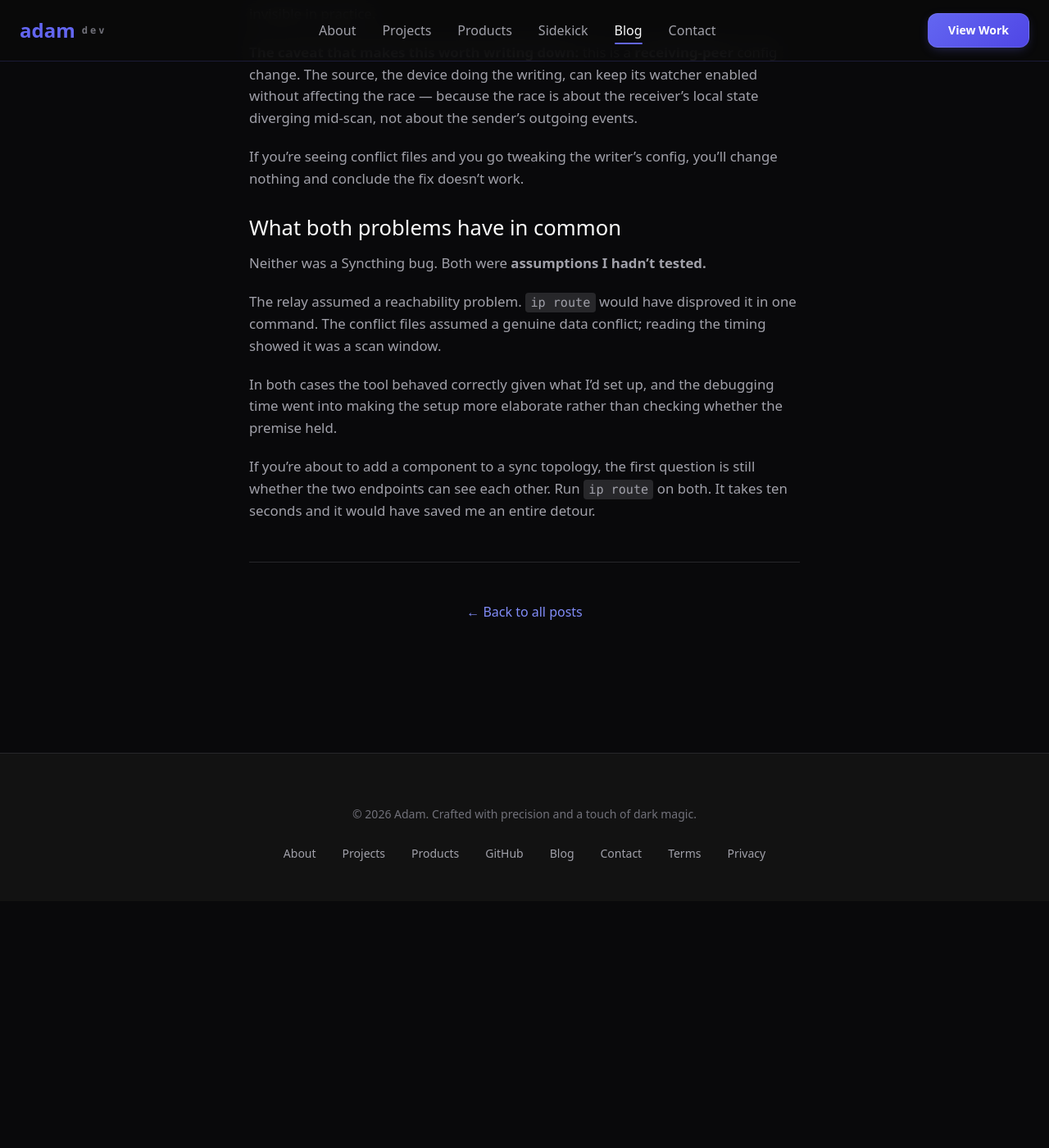
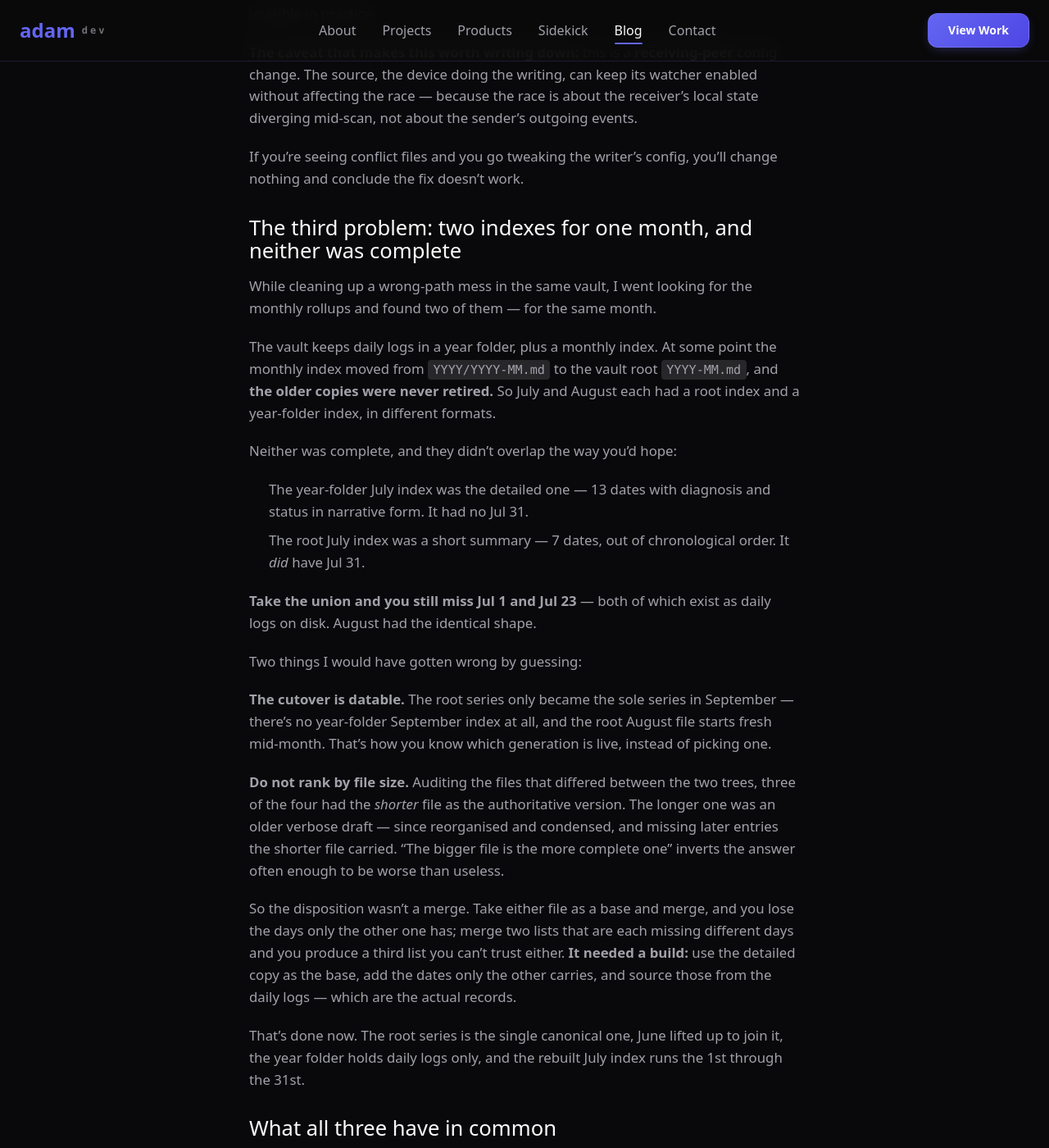
Before and after one commit to slashadams/Dev-Adam.com, a Jekyll site: the page built from _posts/2026-11-06-syncthing-relay-that-wasnt-needed.md, in a window 1280 px wide and 1400 px high, scrolled down 2883 px. Shown: the whole window at 82% size. Built offline with Jekyll 4.4.1, drawn with Linux system fonts in a browser that asks for light colours; nearby versions of some CDN libraries; before the commit the page ends 3982 px from its top, so only the background shows below that; some of the changed text lies outside the part shown.

Commit message:
content: queue three posts and fold vault index material
- Add 2026-11-16 "The Directory That Made the Bug Look Canonical"
- Add 2026-11-18 "Two Agents, Two Confident Wrong Answers"
- Add 2026-11-20 "My Sessions Stopped Ending, and Nothing Told Me for 43 Days"
- Retitle 2026-11-06 to "Three File-Sync Problems, and None of Them Were
  the Tool's Fault" and fold in the dual-generation monthly index material
  (root vs year-folder indexes, neither complete, build not merge)
- Redact real internal addressing from published 2026-06-04 and queued
  2026-11-10 (substituted with documentation-range equivalents)

```diff
--- a/_posts/2026-11-06-syncthing-relay-that-wasnt-needed.md
+++ b/_posts/2026-11-06-syncthing-relay-that-wasnt-needed.md
@@ -1,7 +1,7 @@
 ---
 layout: post
-title: "I Added a Syncthing Relay to Solve a Problem That Did Not Exist"
-subtitle: "And then spent a while tuning it, before discovering that the two devices could already talk to each other directly. Plus the debounce race that generates conflict files out of perfectly normal write bursts."
+title: "Three File-Sync Problems, and None of Them Were the Tool's Fault"
+subtitle: "An unnecessary relay, a debounce race that fabricates conflicts out of normal write bursts, and a vault that had grown two incomplete indexes for the same month."
 date: 2026-11-06 00:01:00 -05:00
 tags: [syncthing, homelab, file-sync, self-hosting, networking, debugging]
 ---
@@ -77,12 +77,35 @@ With the watcher off, `rescanIntervalS="60"` catches up on its own. Source-side
 
 If you're seeing conflict files and you go tweaking the writer's config, you'll change nothing and conclude the fix doesn't work.
 
-## What both problems have in common
+## The third problem: two indexes for one month, and neither was complete
 
-Neither was a Syncthing bug. Both were **assumptions I hadn't tested.**
+While cleaning up a wrong-path mess in the same vault, I went looking for the monthly rollups and found two of them — for the same month.
 
-The relay assumed a reachability problem. `ip route` would have disproved it in one command. The conflict files assumed a genuine data conflict; reading the timing showed it was a scan window.
+The vault keeps daily logs in a year folder, plus a monthly index. At some point the monthly index moved from `YYYY/YYYY-MM.md` to the vault root `YYYY-MM.md`, and **the older copies were never retired.** So July and August each had a root index and a year-folder index, in different formats.
 
-In both cases the tool behaved correctly given what I'd set up, and the debugging time went into making the setup more elaborate rather than checking whether the premise held.
+Neither was complete, and they didn't overlap the way you'd hope:
+
+- The year-folder July index was the detailed one — 13 dates with diagnosis and status in narrative form. It had no Jul 31.
+- The root July index was a short summary — 7 dates, out of chronological order. It *did* have Jul 31.
+
+**Take the union and you still miss Jul 1 and Jul 23** — both of which exist as daily logs on disk. August had the identical shape.
+
+Two things I would have gotten wrong by guessing:
+
+**The cutover is datable.** The root series only became the sole series in September — there's no year-folder September index at all, and the root August file starts fresh mid-month. That's how you know which generation is live, instead of picking one.
+
+**Do not rank by file size.** Auditing the files that differed between the two trees, three of the four had the *shorter* file as the authoritative version. The longer one was an older verbose draft — since reorganised and condensed, and missing later entries the shorter file carried. "The bigger file is the more complete one" inverts the answer often enough to be worse than useless.
+
+So the disposition wasn't a merge. Take either file as a base and merge, and you lose the days only the other one has; merge two lists that are each missing different days and you produce a third list you can't trust either. **It needed a build:** use the detailed copy as the base, add the dates only the other carries, and source those from the daily logs — which are the actual records.
+
+That's done now. The root series is the single canonical one, June lifted up to join it, the year folder holds daily logs only, and the rebuilt July index runs the 1st through the 31st.
+
+## What all three have in common
+
+None of this was a Syncthing bug, or a tool bug at all. All three were **assumptions I hadn't tested.**
+
+The relay assumed a reachability problem. `ip route` would have disproved it in one command. The conflict files assumed a genuine data conflict; reading the timing showed it was a scan window. The duplicate indexes assumed a merge was the fix; measuring them showed neither was complete enough to merge.
+
+In all three cases the tool behaved correctly given what I'd set up, and the debugging time went into making the setup more elaborate rather than checking whether the premise held.
 
 If you're about to add a component to a sync topology, the first question is still whether the two endpoints can see each other. Run `ip route` on both. It takes ten seconds and it would have saved me an entire detour.
```
Also changed, not shown: other parts of _posts/2026-11-06-syncthing-relay-that-wasnt-needed.md (+1 -1 lines), _posts/2026-06-04-back-to-self-hosted-bitwarden.md (+2 -2 lines), _posts/2026-11-10-denied-vs-unreachable.md (+1 -1 lines), _posts/2026-11-16-directory-that-made-the-bug-look-canonical.md (added, +92 -0 lines), _posts/2026-11-18-two-agents-confident-wrong-answers.md (added, +58 -0 lines), _posts/2026-11-20-sessions-stopped-ending.md (added, +103 -0 lines).
